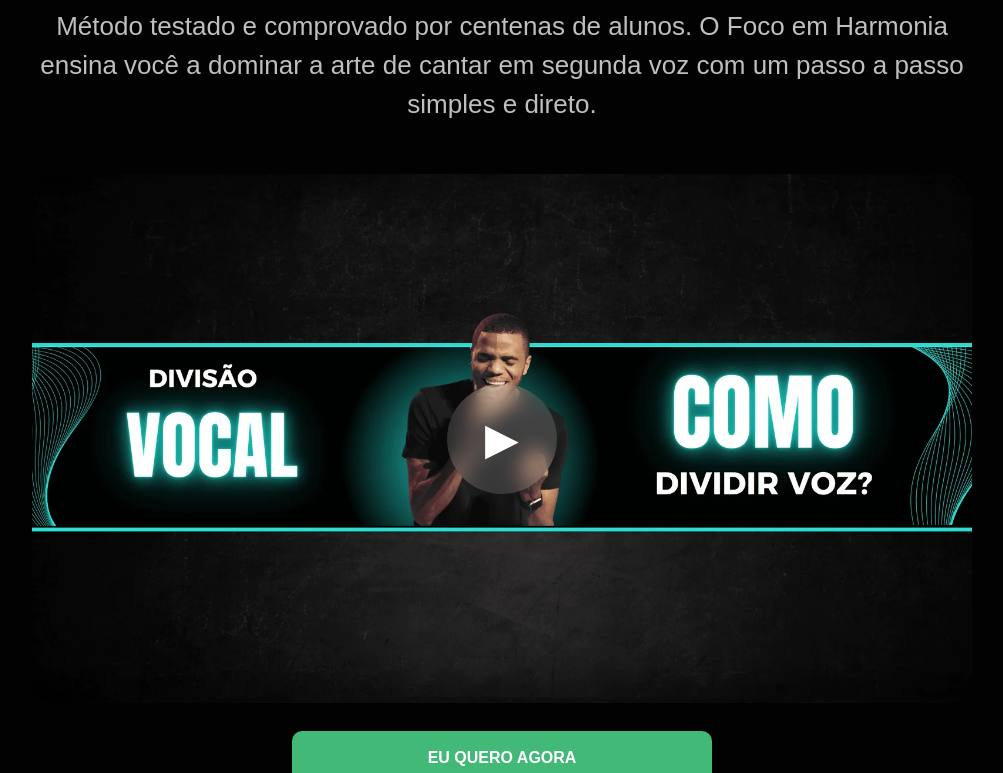
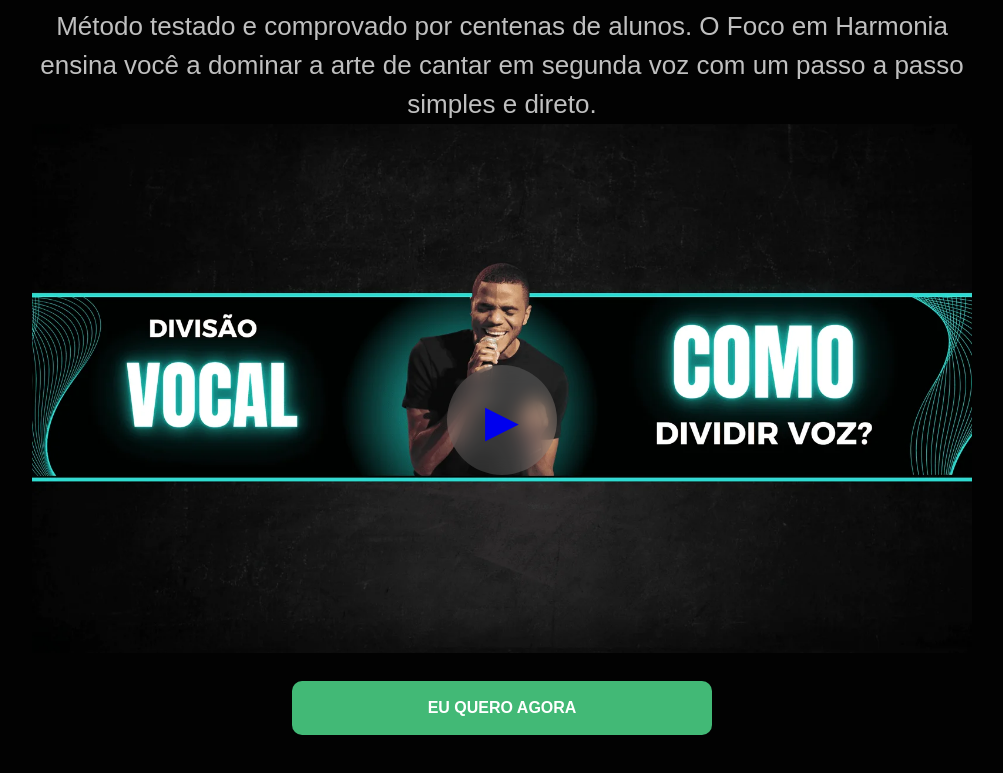
Before and after one commit to focoemcanto-pixel/harmonia, a Next.js app: page / in a window 1280 px wide. Shown: the part 1020-1793 px from the top of the page, without its empty margins (138-1141 px from the left). Built offline with nearby package versions, Linux system fonts and the light colour scheme.

Commit message:
Add YouTube links to video thumbnails

```diff
--- a/app/page.tsx
+++ b/app/page.tsx
@@ -1,5 +1,7 @@
 const checkoutUrl = 'https://pay.kiwify.com.br/7FrQZOt'
 const whatsappUrl = 'https://wa.me/5571999999999'
+const videoComoDividirUrl = 'https://www.youtube.com/watch?v=F1pYjGMCqAM&t=7s'
+const videoViagemCursoUrl = 'https://youtu.be/yb-6zZv763k'
 
 const benefits = [
   'Afinação firme e precisa.',
@@ -36,10 +38,10 @@ export default function Home() {
           <h1>Aprenda a Dividir Voz no Louvor com Segurança e Naturalidade, mesmo sem saber teoria musical</h1>
           <p className="lead">Método testado e comprovado por centenas de alunos. O Foco em Harmonia ensina você a dominar a arte de cantar em segunda voz com um passo a passo simples e direto.</p>
 
-          <div className="video-card">
+          <a className="video-card" href={videoComoDividirUrl} target="_blank" aria-label="Assistir vídeo: Como dividir voz">
             <img src="/images/videos/thumb-como-dividir-voz.webp" alt="Como dividir voz" />
             <span className="play">▶</span>
-          </div>
+          </a>
 
           <a className="button primary wide" href={checkoutUrl} target="_blank">EU QUERO AGORA</a>
 
@@ -115,10 +117,10 @@ export default function Home() {
 
       <section className="section dark center">
         <div className="container narrow">
-          <div className="video-card small-video">
+          <a className="video-card small-video" href={videoViagemCursoUrl} target="_blank" aria-label="Assistir vídeo: Viagem pelo curso">
             <img src="/images/videos/ thumb-viagem-pelo-curso.webp" alt="Viagem pelo curso" />
             <span className="play">▶</span>
-          </div>
+          </a>
           <h2>Aprenda a <span>qualquer hora e em qualquer lugar!</span></h2>
           <h3>ACESSO VITALÍCIO</h3>
           <div className="trust-row compact"><div>✅ 7 Módulos Gravados</div><div>✅ Treinamento 100% online</div><div>✅ Aulas direto ao ponto</div></div>
```
